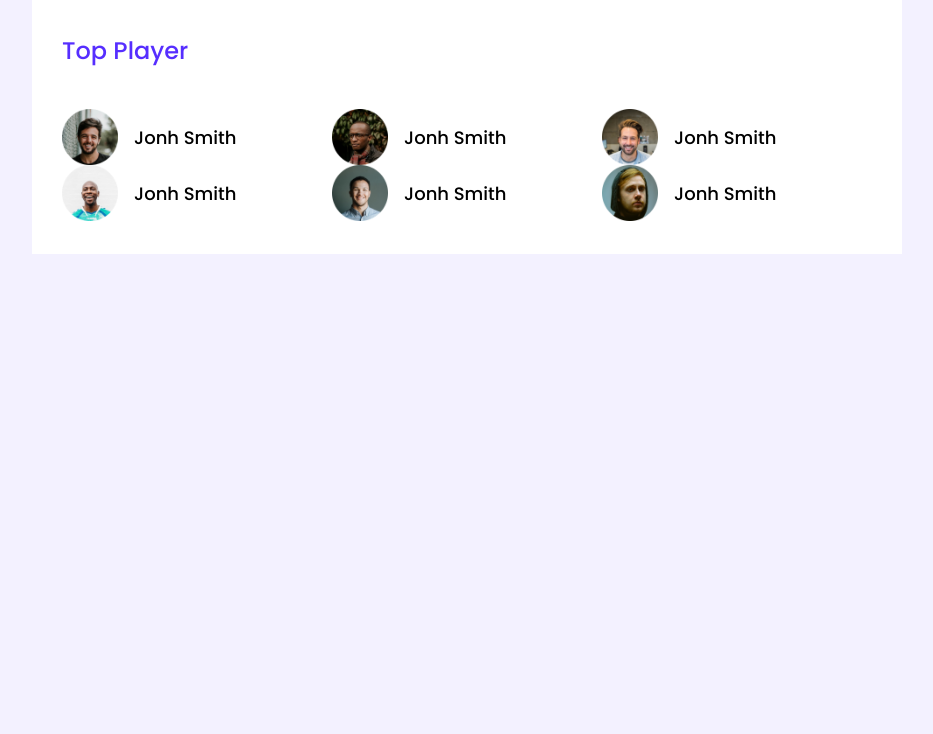
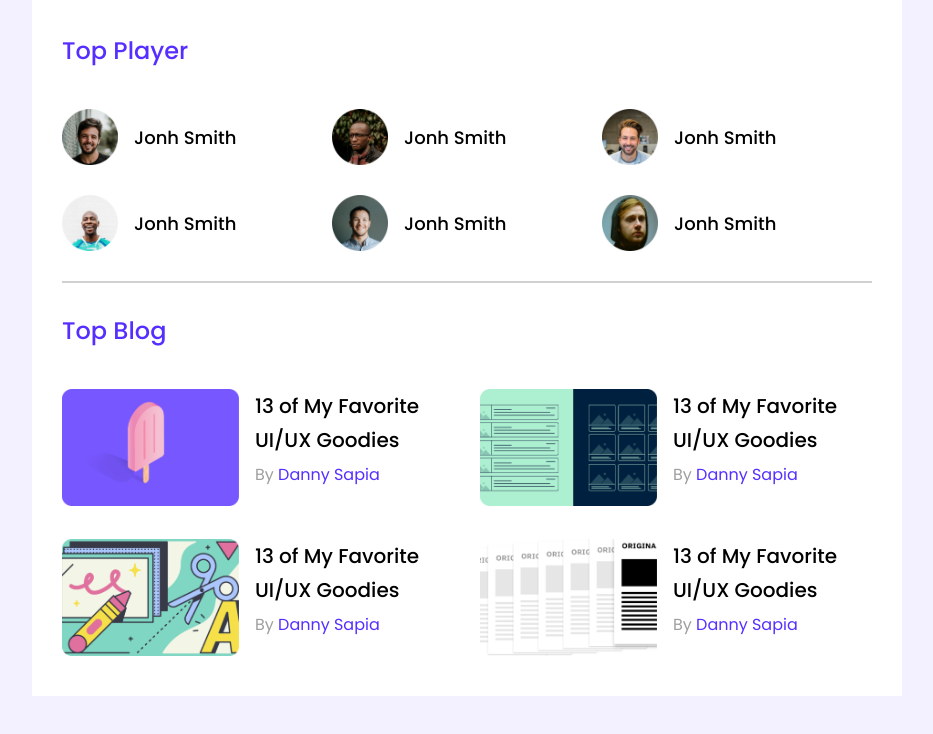
Before and after one commit to sumonbarai/leader-board-css3, a plain HTML site: page index.html in a window 1280 px wide. Shown: the whole page, without its empty margins (173-1106 px from the left). Drawn offline with Linux system fonts and the light colour scheme.

Commit message:
player area complete

```diff
--- a/index.html
+++ b/index.html
@@ -26,29 +26,91 @@
                     <h2 class="section-title">top player</h2>
                     <div class="all-player">
                         <div class="player">
-                            <img src="./images/players/player-1.png" alt="">
+                            <img src="/images/players/player-1.png" alt="">
                             <h3 class="player-name">jonh smith</h3>
                         </div>
                         <div class="player">
-                            <img src="./images/players/player-2.png" alt="">
+                            <img src="/images/players/player-2.png" alt="">
                             <h3 class="player-name">jonh smith</h3>
                         </div>
                         <div class="player">
-                            <img src="./images/players/player-3.png" alt="">
+                            <img src="/images/players/player-3.png" alt="">
                             <h3 class="player-name">jonh smith</h3>
                         </div>
                         <div class="player">
-                            <img src="./images/players/player-4.png" alt="">
+                            <img src="/images/players/player-4.png" alt="">
                             <h3 class="player-name">jonh smith</h3>
                         </div>
                         <div class="player">
-                            <img src="./images/players/player-5.png" alt="">
+                            <img src="/images/players/player-5.png" alt="">
                             <h3 class="player-name">jonh smith</h3>
                         </div>
                         <div class="player">
-                            <img src="./images/players/player-6.png" alt="">
+                            <img src="/images/players/player-6.png" alt="">
                             <h3 class="player-name">jonh smith</h3>
                         </div>
+                    </div>
+                </div>
+                <hr>
+                <div class="top-blog">
+                    <h2 class="section-title">top blog</h2>
+                    <div class="all-article">
+                        <article class="blog">
+                            <div class="thumbnails">
+                                <img src="/images/blogs/blog-1.png" alt="thumbnails">
+                            </div>
+                            <div class="blog-info">
+                                <div class="blog-title">
+                                    <h3>13 of My Favorite UI/UX Goodies</h3>
+                                </div>
+                                <div class="blog-author">
+                                    <p>By <a href="#">danny sapia</a></p>
+                                </div>
+                            </div>
+
+                        </article>
+                        <article class="blog">
+                            <div class="thumbnails">
+                                <img src="/images/blogs/blog-2.png" alt="thumbnails">
+                            </div>
+                            <div class="blog-info">
+                                <div class="blog-title">
+                                    <h3>13 of My Favorite UI/UX Goodies</h3>
+                                </div>
+                                <div class="blog-author">
+                                    <p>By <a href="#">danny sapia</a></p>
+                                </div>
+                            </div>
+
+                        </article>
+                        <article class="blog">
+                            <div class="thumbnails">
+                                <img src="/images/blogs/blog-3.png" alt="thumbnails">
+                            </div>
+                            <div class="blog-info">
+                                <div class="blog-title">
+                                    <h3>13 of My Favorite UI/UX Goodies</h3>
+                                </div>
+                                <div class="blog-author">
+                                    <p>By <a href="#">danny sapia</a></p>
+                                </div>
+                            </div>
+
+                        </article>
+                        <article class="blog">
+                            <div class="thumbnails">
+                                <img src="/images/blogs/blog-4.png" alt="thumbnails">
+                            </div>
+                            <div class="blog-info">
+                                <div class="blog-title">
+                                    <h3>13 of My Favorite UI/UX Goodies</h3>
+                                </div>
+                                <div class="blog-author">
+                                    <p>By <a href="#">danny sapia</a></p>
+                                </div>
+                            </div>
+
+                        </article>
                     </div>
                 </div>
             </div>
--- a/styles/style.css
+++ b/styles/style.css
@@ -80,6 +80,7 @@ h6 {
 .player-area .top-player-section .all-player {
     display: grid;
     grid-template-columns: repeat(3, 1fr);
+    grid-row-gap: 30px;
 }
 
 .player-area .top-player-section .all-player .player {
@@ -97,3 +98,43 @@ h6 {
     color: #000000;
     text-transform: capitalize;
 }
+.player-area hr {
+    border: 1px solid #D1D1D1;
+    margin-top: 30px;
+    margin-bottom: 30px;
+}
+/* blog area */
+.player-area .top-blog .all-article {
+    display: grid;
+    grid-template-columns: repeat(2, 1fr);
+    grid-row-gap: 26px;
+    grid-column-gap: 26px;
+}
+.player-area .top-blog .all-article .blog {
+    display: flex;
+    flex-wrap: nowrap;
+}
+.player-area .top-blog .all-article .blog .thumbnails img{
+    max-width: 177px;
+    max-height: 177px;
+}
+.player-area .top-blog .all-article .blog .blog-info {
+    margin-left: 16px;
+}
+.player-area .top-blog .all-article .blog .blog-info .blog-title h3{
+    font-size: 20px;
+    line-height: 34px;
+    color: #000;
+}
+.player-area .top-blog .all-article .blog .blog-info .blog-author {
+    text-transform: capitalize;
+    color: #9F9F9F;
+    font-weight: 400;
+    font-size: 16px;
+    line-height: 24px;
+}
+.player-area .top-blog .all-article .blog .blog-info .blog-author a{
+    color: #562EFF;
+    display: inline-block;
+    margin: 6px 0;
+}
```
